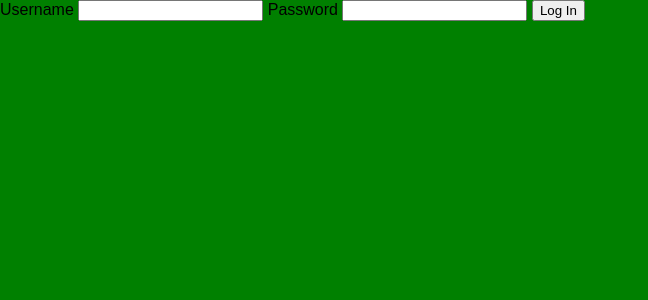
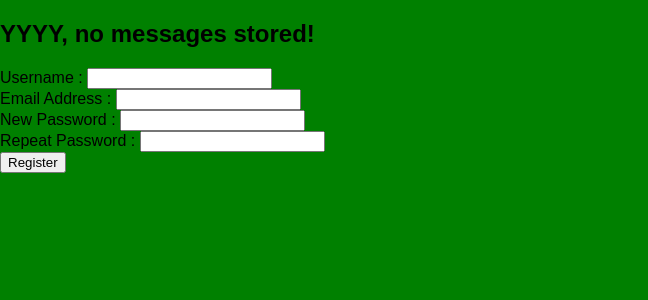
Before and after one commit to piotr-GG/fitness_tracker, a Flask app: page /auth/register in a window 1280 px wide. Shown: the part 46-346 px from the top of the page, without its empty margins (0-648 px from the left). Run offline with Flask 3, Linux system fonts and the light colour scheme; parts of the project's set-up code (start-up, migrations or seed data) failed here and were passed over.

Commit message:
Added very rudimentary flashing option and implemented first form with WTForms

```diff
--- a/ft_app/auth.py
+++ b/ft_app/auth.py
@@ -1,5 +1,7 @@
 from flask import Blueprint, flash, g, redirect, request, session, url_for, render_template
 from werkzeug.security import check_password_hash, generate_password_hash
+
+from ft_app.forms import RegistrationForm
 
 bp = Blueprint('auth', __name__, url_prefix='/auth')
 
@@ -9,7 +11,6 @@ def user_panel():
     return render_template("auth/user_panel.html")
 
 
-
 @bp.route('/login', methods=['GET', 'POST'])
 def login():
     return render_template("auth/login.html")
@@ -17,4 +18,8 @@ def login():
 
 @bp.route('/register', methods=['GET', 'POST'])
 def register():
-    return render_template("auth/register.html")
+    form = RegistrationForm(request.form)
+    if request.method == "POST" and form.validate():
+        flash("Muchas gracias por registrarte!")
+        return redirect(url_for('auth.login'))
+    return render_template("auth/register.html", form=form)
--- a/ft_app/forms.py
+++ b/ft_app/forms.py
@@ -4,7 +4,7 @@ from wtforms import Form, BooleanField, StringField, PasswordField, validators
 class RegistrationForm(Form):
     username = StringField('Username', validators=[validators.Length(min=4, max=25)])
     email = StringField('Email Address', validators=[validators.Length(min=6, max=35)])
-    password = PasswordField('New Password', validators= [
+    password = PasswordField('New Password', validators=[
         validators.DataRequired(),
         validators.EqualTo('confirm_pass', message="Passwords must match!")
     ])
--- a/ft_app/templates/auth/register.html
+++ b/ft_app/templates/auth/register.html
@@ -6,10 +6,10 @@
 
 {% block body %}
     <form method="post">
-        <label for="username">Username</label>
-        <input name="username" id="username" required>
-        <label for="password">Password</label>
-        <input type="password" name="password" id="password" required>
-        <input type="submit" value="Log In">
+        <div> {{ form.username.label }} : {{form.username() }}</div>
+        <div> {{ form.email.label }} : {{form.email() }}</div>
+        <div> {{ form.password.label }} : {{form.password() }}</div>
+        <div> {{ form.confirm_pass.label }} : {{form.confirm_pass() }}</div>
+        <input type="submit" value="Register">
     </form>
 {% endblock %}
--- a/ft_app/templates/base.html
+++ b/ft_app/templates/base.html
@@ -17,6 +17,17 @@
     <li class="navbar"><a class="navbar" href="{{ url_for('about.index') }}">About</a></li>
     <li class="navbar"><a class="navbar" href="{{ url_for('auth.user_panel') }}">User panel</a></li>
 </ul>
-    {%block body %}{% endblock %}
+{% with messages = get_flashed_messages() %}
+{% if messages %}
+  <ul class = "flash">
+     {% for message in messages %}
+        <li>{{ message }}</li>
+     {% endfor %}
+  </ul>
+{% else %}
+<h2> YYYY, no messages stored! </h2>
+{% endif %}
+{% endwith %}
+{%block body %}{% endblock %}
 </body>
 </html>
```
Also changed, not shown: ft_app/templates/index.html (+0 -9 lines).
